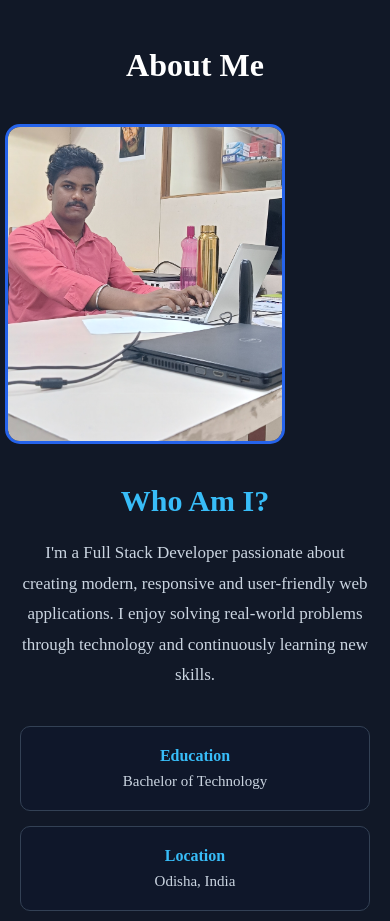
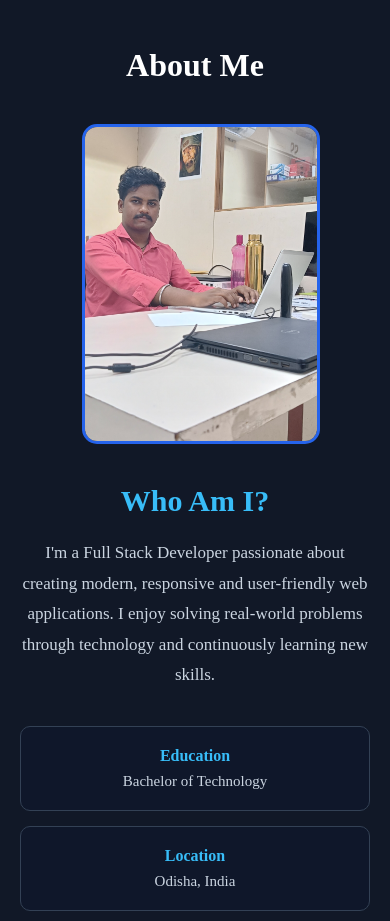
Before and after one commit to Sanjeeb2005/developer-portfolio, a React app: page / in a window 390 px wide. Shown: the part 840-1761 px from the top of the page. Built offline with nearby package versions, Linux system fonts and the light colour scheme; no server answers; the HTML template or start-up script is replaced by a standard one.

Commit message:
img adjust again due to some error

```diff
--- a/src/components/About/About.css
+++ b/src/components/About/About.css
@@ -101,6 +101,7 @@ section{
     .about-left img {
         width: 280px;
         height: 320px;
+        margin-left: 7rem;
     }
 
     .about-right {
```
